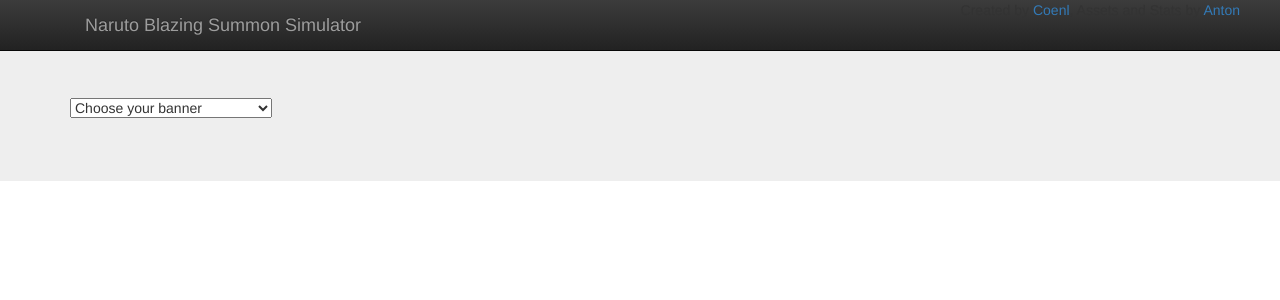
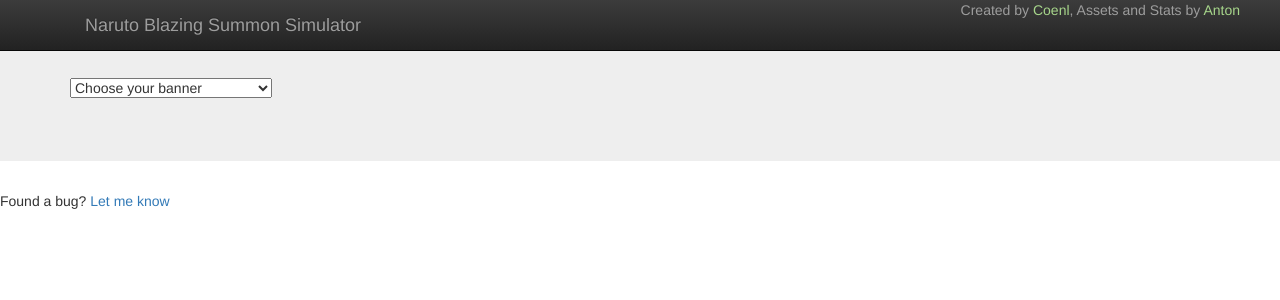
Before and after one commit to NBreddit/simulator, a React (Create React App) app: page / in a window 1280 px wide. Shown: the top 300 px of the page. Built offline with nearby package versions, Linux system fonts and the light colour scheme.

Commit message:
Updated images and site appearance and deploy

```diff
--- a/public/index.html
+++ b/public/index.html
@@ -33,10 +33,10 @@
     <noscript>
       You need to enable JavaScript to run this app.
     </noscript>
+    <div id="root"></div>
     <div id="help">
       <p>Found a bug? <a href="http://www.reddit.com/message/compose/?to=antonlabz&subject=Blazing+Simulator+Bug">Let me know</a></p>
     </div>
-    <div id="root"></div>
     <!--
       This HTML file is a template.
       If you open it directly in the browser, you will see an empty page.
--- a/src/components/App.css
+++ b/src/components/App.css
@@ -13,13 +13,56 @@
   font-size: large;
 }
 
+/*images on site*/
 .App-image {
   max-height:50%;
   max-width:50%;
+  border-radius:5px;
 }
 
-.col-md-6 {width: 100%!important}
-.container .container .col-md-6 {width: 50%!important}
+body {
+  background-color: #333;
+}
+
+/*main container*/
+.jumbotron {
+  background-color: #f5e0ad;
+}
+
+/*column container of every element*/
+.col-md-6 {
+  width: 100%!important
+}
+
+/*summon results divs*/
+.container .container .col-md-6 {
+  width: 50%!important
+}
+
+/*top bar*/
+.navbar-inverse {
+  background: #25180f;
+  background-image: none;
+}
+
+/*site name*/
+.navbar-inverse .navbar-brand {
+  color: #dcdcdc;
+}
+
+/*header text*/
+.navbar-right {
+  color: #9d9d9d;
+  margin-top: 15px;
+}
+
+.navbar-right a {
+  color: #a7d68b;
+}
+
+.navbar-right a:hover {
+  color: #a7d68b;
+}
 
 .thumb {
 	max-height:50%;
```
Also changed, not shown: src/images/multi.png, src/images/single.png, 15 other files (tests, documents, lock files or other folders).
